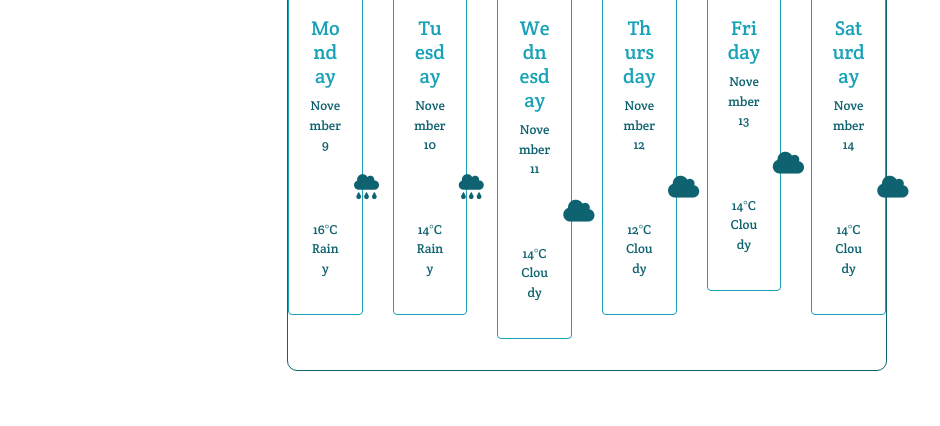
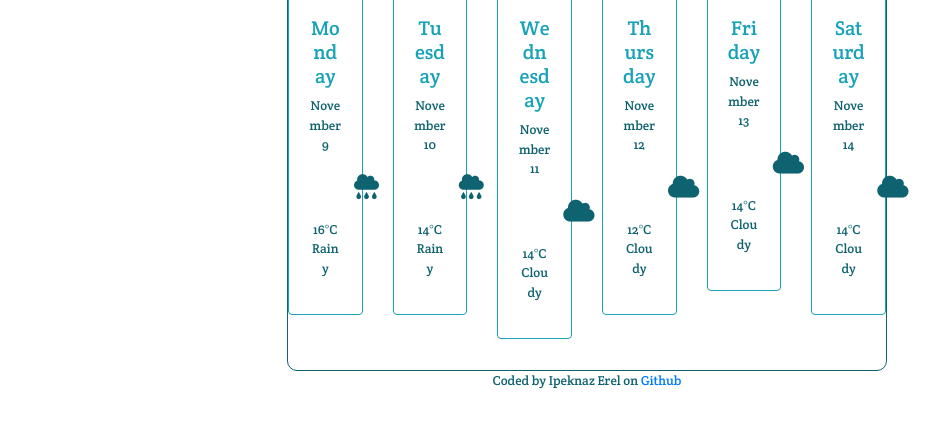
Before and after one commit to ipeknazerel/ierelWeatherApp, a plain HTML site: page index.html in a window 1280 px wide. Shown: the part 338-764 px from the top of the page, without its empty margins (53-993 px from the left). Drawn offline with nearby package versions, Linux system fonts and the light colour scheme.

Commit message:
added github link

```diff
--- a/index.html
+++ b/index.html
@@ -195,6 +195,7 @@
 
     </div>
     </div>
+    <p>Coded by Ipeknaz Erel on <span><a href="https://github.com/ipeknazerel/ierelWeatherApp">Github</a></span>
 
     <script src="src/index.js"></script>
 </body>
```
